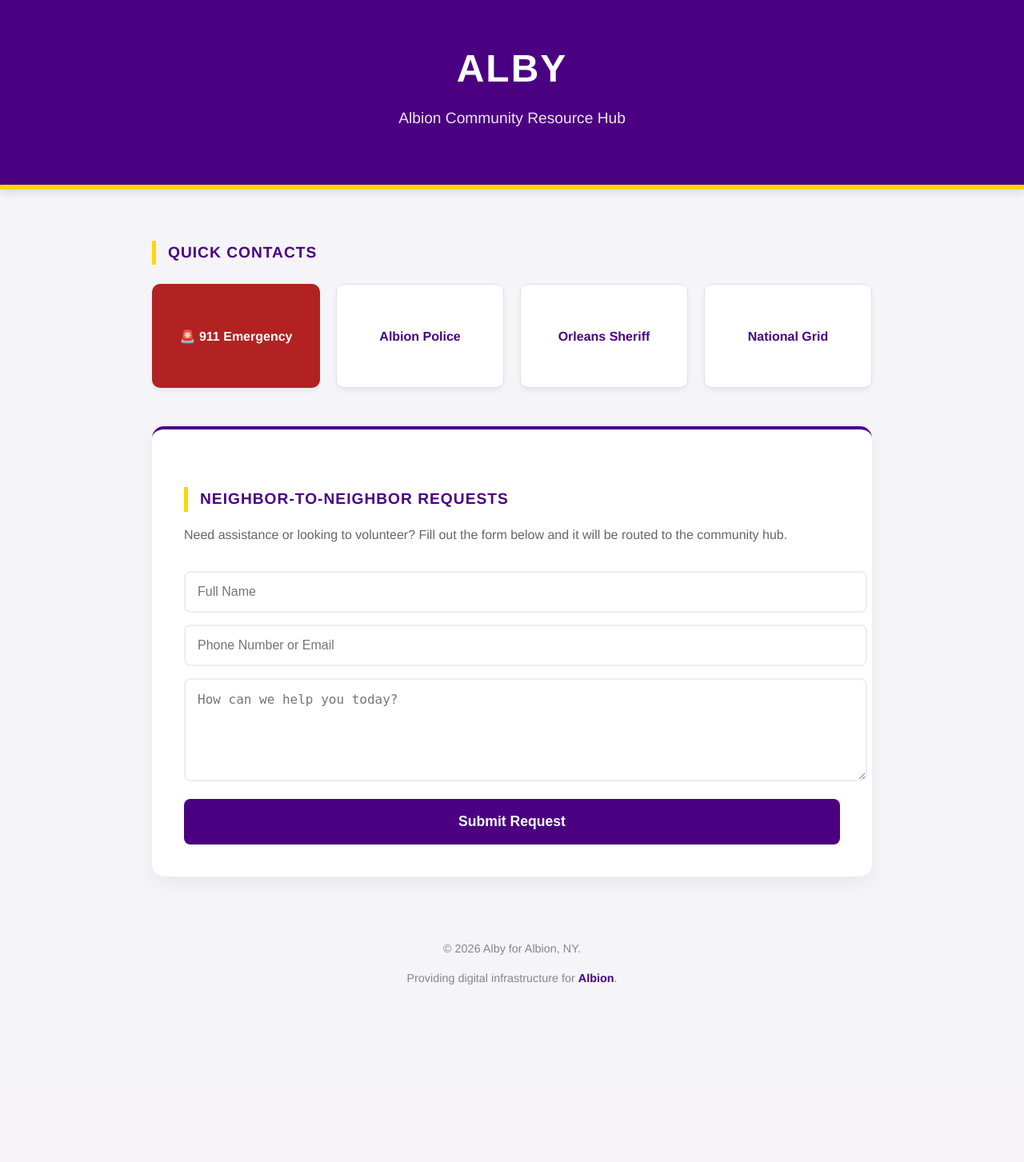
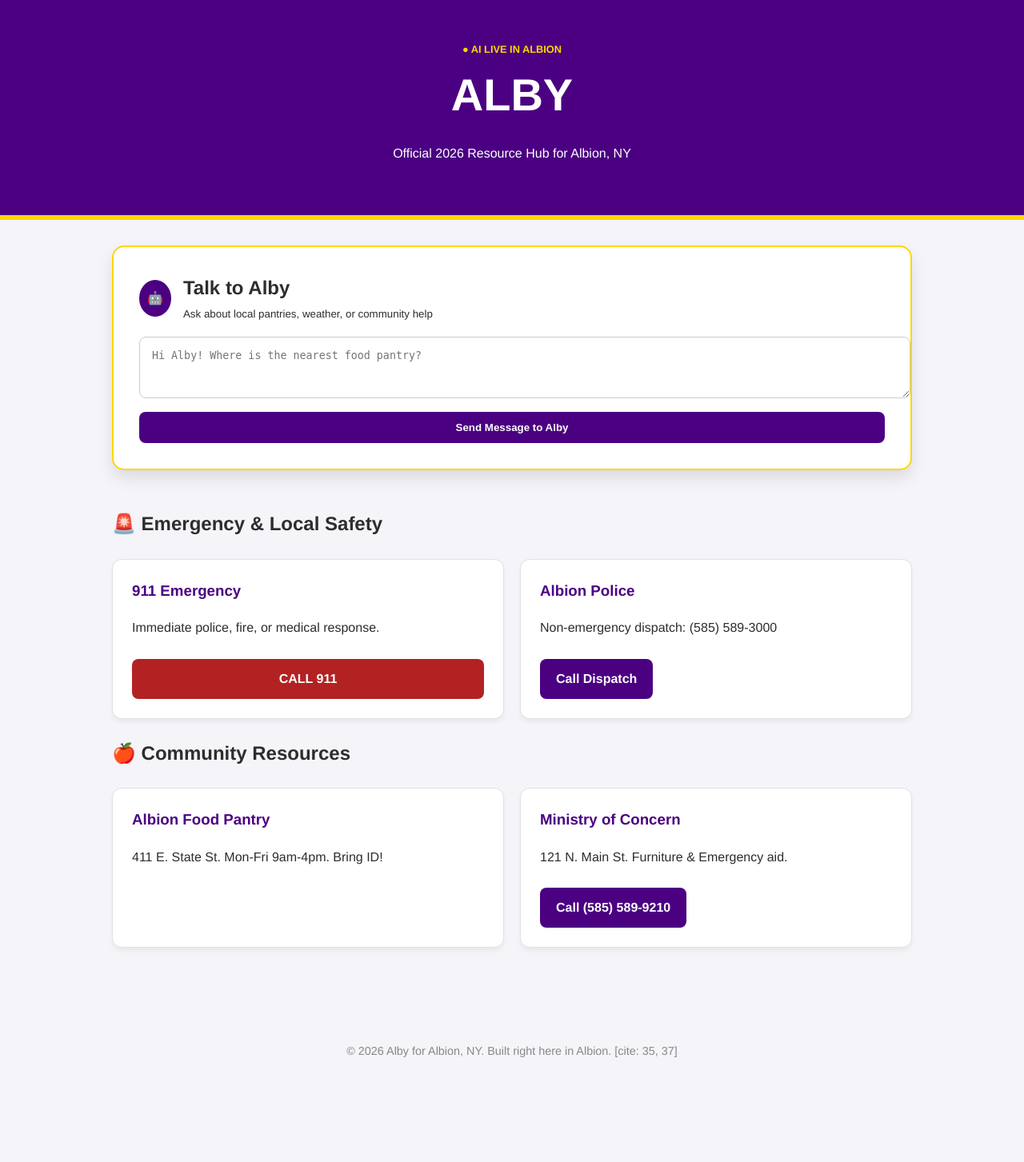
Before and after one commit to cordegangsta-eng/alby-Albion-NY, a Flask app: page / in a window 1280 px wide. Shown: the whole page at 80% size. Before the commit the page ends 1231 px from the top, so only its background shows below. Run offline with Flask 3, Linux system fonts and the light colour scheme.

Commit message:
index.html

```diff
--- a/templates/index.html
+++ b/templates/index.html
@@ -3,7 +3,7 @@
 <head>
     <meta charset="UTF-8">
     <meta name="viewport" content="width=device-width, initial-scale=1.0">
-    <title>Alby | Albion Community Hub</title>
+    <title>Alby | Albion 2026 Community Hub</title>
     <style>
         :root {
             --albion-purple: #4b0082;
@@ -21,176 +21,119 @@
             line-height: 1.6;
         }
 
-        /* Professional Header */
         header {
             background-color: var(--albion-purple);
             color: white;
             padding: 3rem 1rem;
             text-align: center;
             border-bottom: 6px solid var(--albion-gold);
-            box-shadow: 0 4px 10px rgba(0,0,0,0.1);
         }
 
-        header h1 {
-            margin: 0;
-            font-size: 3rem;
-            letter-spacing: 2px;
+        header h1 { margin: 0; font-size: 3.5rem; }
+        .live-tag { color: var(--albion-gold); font-weight: bold; text-transform: uppercase; font-size: 0.8rem; }
+
+        .container { max-width: 1000px; margin: 0 auto; padding: 2rem 1rem; }
+
+        /* THE CHAT INTERFACE */
+        .alby-chat {
+            background: var(--card-white);
+            border-radius: 15px;
+            padding: 2rem;
+            margin-bottom: 3rem;
+            border: 2px solid var(--albion-gold);
+            box-shadow: 0 10px 20px rgba(0,0,0,0.1);
         }
 
-        header p {
-            margin-top: 0.5rem;
-            font-weight: 300;
-            font-size: 1.2rem;
-            opacity: 0.9;
+        .chat-header { display: flex; align-items: center; gap: 15px; margin-bottom: 1rem; }
+        .alby-avatar { background: var(--albion-purple); color: white; padding: 10px; border-radius: 50%; font-weight: bold; }
+
+        /* GRID SYSTEM */
+        .grid {
+            display: grid;
+            grid-template-columns: repeat(auto-fit, minmax(280px, 1fr));
+            gap: 20px;
+            margin: 1.5rem 0;
         }
 
-        .container {
-            max-width: 900px;
-            margin: 0 auto;
-            padding: 2rem 1rem;
+        .card {
+            background: var(--card-white);
+            border: 1px solid #e1e1e1;
+            border-radius: 12px;
+            padding: 1.5rem;
+            box-shadow: 0 4px 6px rgba(0,0,0,0.05);
         }
 
-        h2 {
-            color: var(--albion-purple);
-            border-left: 5px solid var(--albion-gold);
-            padding-left: 15px;
-            margin-top: 2rem;
-            text-transform: uppercase;
-            font-size: 1.2rem;
-            letter-spacing: 1px;
+        .card h3 { margin-top: 0; color: var(--albion-purple); }
+
+        .btn {
+            display: inline-block;
+            background: var(--albion-purple);
+            color: white;
+            text-decoration: none;
+            padding: 12px 20px;
+            border-radius: 8px;
+            font-weight: bold;
+            margin-top: 10px;
         }
 
-        /* Service Cards Grid */
-        .grid {
-            display: grid;
-            grid-template-columns: repeat(auto-fit, minmax(200px, 1fr));
-            gap: 20px;
-            margin: 1.5rem 0 3rem 0;
-        }
+        .emergency-btn { background: #b22222; width: 100%; text-align: center; box-sizing: border-box; }
 
-        .contact-card {
-            background: var(--card-white);
-            border: 1px solid #e1e1e1;
-            border-radius: 10px;
-            padding: 1.5rem;
-            text-align: center;
-            text-decoration: none;
-            color: var(--albion-purple);
-            font-weight: bold;
-            box-shadow: 0 4px 6px rgba(0,0,0,0.05);
-            transition: all 0.3s ease;
-            display: flex;
-            flex-direction: column;
-            justify-content: center;
-            min-height: 80px;
-        }
-
-        .contact-card:hover {
-            transform: translateY(-5px);
-            box-shadow: 0 6px 12px rgba(0,0,0,0.1);
-            border-color: var(--albion-gold);
-        }
-
-        .emergency {
-            background-color: #b22222;
-            color: white;
-            border: none;
-        }
-
-        .emergency:hover {
-            background-color: #900;
-            color: white;
-        }
-
-        /* Request Form Section */
-        .form-section {
-            background: var(--card-white);
-            padding: 2.5rem;
-            border-radius: 15px;
-            box-shadow: 0 10px 25px rgba(0,0,0,0.05);
-            border-top: 4px solid var(--albion-purple);
-        }
-
-        .form-section p {
-            margin-bottom: 2rem;
-            color: #666;
-        }
-
-        input, textarea {
-            width: 100%;
-            padding: 15px;
-            margin-bottom: 15px;
-            border: 2px solid #eee;
-            border-radius: 8px;
-            font-size: 1rem;
-            transition: border-color 0.3s;
-        }
-
-        input:focus, textarea:focus {
-            outline: none;
-            border-color: var(--albion-purple);
-        }
-
-        button {
-            background-color: var(--albion-purple);
-            color: white;
-            border: none;
-            padding: 18px;
-            border-radius: 8px;
-            font-size: 1.1rem;
-            font-weight: bold;
-            cursor: pointer;
-            width: 100%;
-            transition: background 0.3s;
-        }
-
-        button:hover {
-            background-color: #35005c;
-        }
-
-        footer {
-            text-align: center;
-            padding: 4rem 1rem;
-            color: #888;
-            font-size: 0.9rem;
-        }
-
-        footer strong {
-            color: var(--albion-purple);
-        }
+        footer { text-align: center; padding: 5rem 1rem; color: #888; font-size: 0.9rem; }
     </style>
 </head>
 <body>
 
 <header>
+    <span class="live-tag">● AI Live in Albion</span>
     <h1>ALBY</h1>
-    <p>Albion Community Resource Hub</p>
+    <p>Official 2026 Resource Hub for Albion, NY</p>
 </header>
 
 <div class="container">
 
-    <h2>Quick Contacts</h2>
-    <div class="grid">
-        <a href="tel:911" class="contact-card emergency">🚨 911 Emergency</a>
-        <a href="tel:5855893000" class="contact-card">Albion Police</a>
-        <a href="tel:5855894111" class="contact-card">Orleans Sheriff</a>
-        <a href="tel:18006424272" class="contact-card">National Grid</a>
-    </div>
-
-    <div class="form-section">
-        <h2>Neighbor-to-Neighbor Requests</h2>
-        <p>Need assistance or looking to volunteer? Fill out the form below and it will be routed to the community hub.</p>
+    <div class="alby-chat">
+        <div class="chat-header">
+            <div class="alby-avatar">🤖</div>
+            <div>
+                <h2 style="margin:0; border:none; padding:0;">Talk to Alby</h2>
+                <small>Ask about local pantries, weather, or community help</small>
+            </div>
+        </div>
         <form action="https://formspree.io/f/meekblgl" method="POST">
-            <input type="text" name="name" placeholder="Full Name" required>
-            <input type="text" name="contact" placeholder="Phone Number or Email" required>
-            <textarea name="message" rows="5" placeholder="How can we help you today?" required></textarea>
-            <button type="submit">Submit Request</button>
+            <textarea name="alby_query" rows="3" placeholder="Hi Alby! Where is the nearest food pantry?" required style="width:100%; padding:15px; border-radius:8px; border:1px solid #ccc;"></textarea>
+            <button type="submit" class="btn" style="width:100%; border:none; cursor:pointer;">Send Message to Alby</button>
         </form>
     </div>
 
+    <h2>🚨 Emergency & Local Safety</h2>
+    <div class="grid">
+        <div class="card">
+            <h3>911 Emergency</h3>
+            <p>Immediate police, fire, or medical response.</p>
+            <a href="tel:911" class="btn emergency-btn">CALL 911</a>
+        </div>
+        <div class="card">
+            <h3>Albion Police</h3>
+            <p>Non-emergency dispatch: (585) 589-3000</p>
+            <a href="tel:5855893000" class="btn">Call Dispatch</a>
+        </div>
+    </div>
+
+    <h2>🍎 Community Resources</h2>
+    <div class="grid">
+        <div class="card">
+            <h3>Albion Food Pantry</h3>
+            <p>411 E. State St. Mon-Fri 9am-4pm. Bring ID!</p>
+        </div>
+        <div class="card">
+            <h3>Ministry of Concern</h3>
+            <p>121 N. Main St. Furniture & Emergency aid.</p>
+            <a href="tel:5855899210" class="btn">Call (585) 589-9210</a>
+        </div>
+    </div>
+
     <footer>
-        <p>© 2026 Alby for Albion, NY.</p>
-        <p>Providing digital infrastructure for <strong>Albion</strong>.</p>
+        <p>© 2026 Alby for Albion, NY. Built right here in Albion. [cite: 35, 37]</p>
     </footer>
 </div>
 
```
